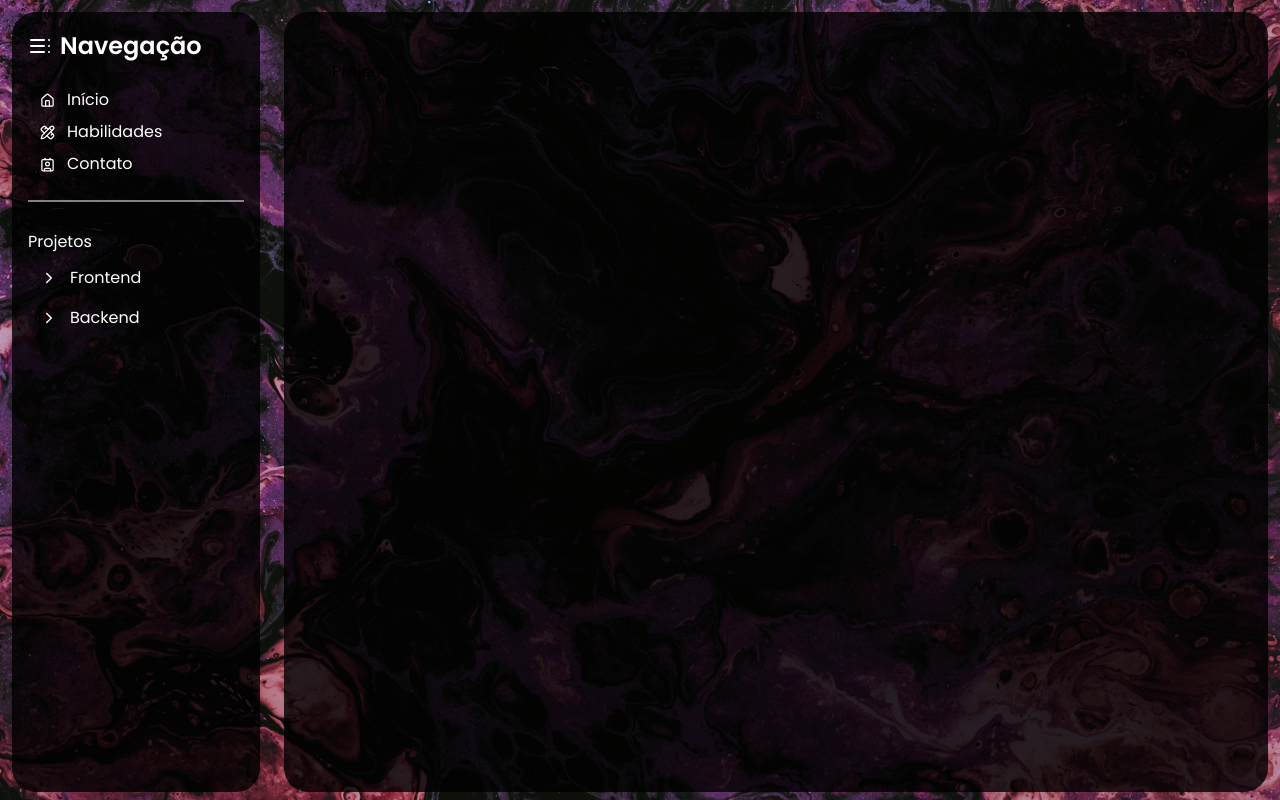
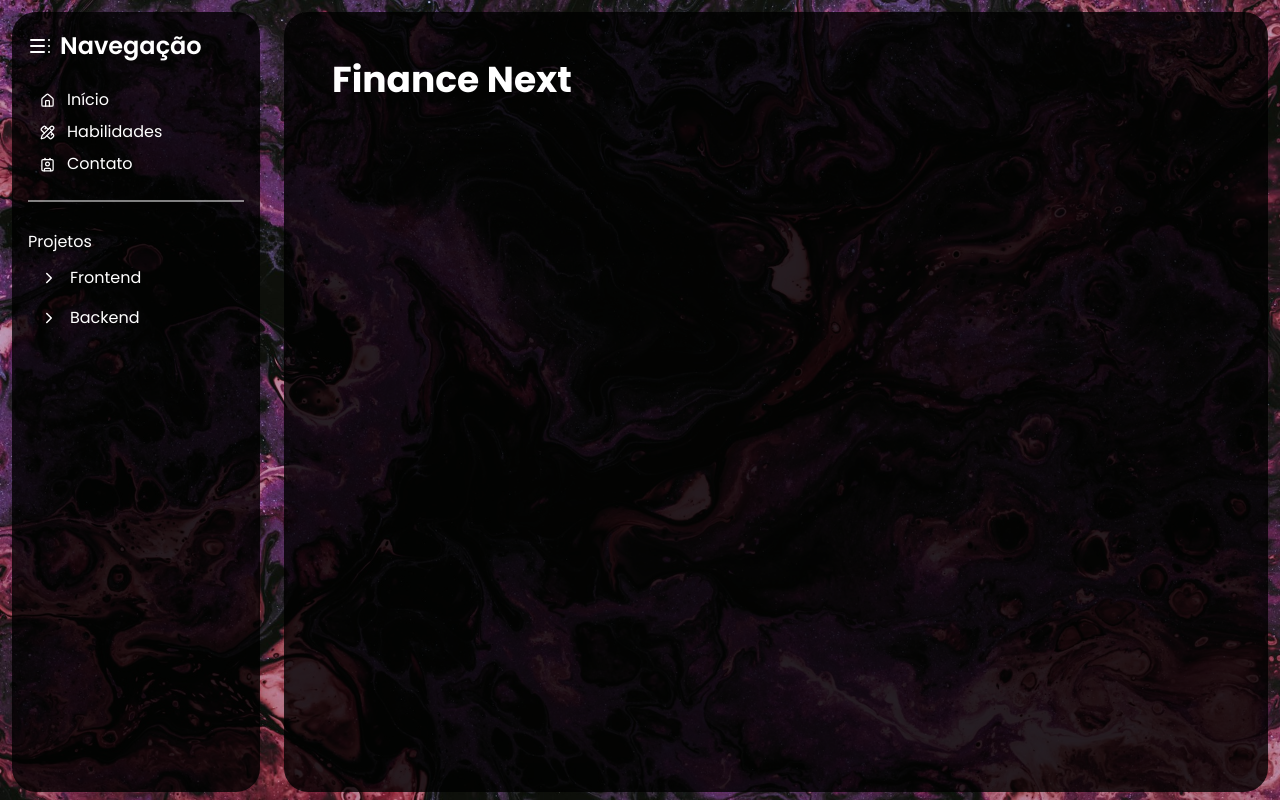
Before and after one commit to larissaOliveiraz/portfolio-next, a Next.js app: page /projects/frontend/1 in a window 1280 px wide. Built offline with nearby package versions, Linux system fonts and the light colour scheme.

Commit message:
feat: implement basic integration for dynamic routing

```diff
--- a/src/app/projects/frontend/[id]/page.tsx
+++ b/src/app/projects/frontend/[id]/page.tsx
@@ -1,7 +1,18 @@
-import React from 'react'
+import React from "react";
+import { FrontendProjects } from "../../../../db/FrontendProjects";
 
-export default function Project() {
+type ProjectProps = {
+  params: {
+    id: string;
+  };
+};
+
+export default function Project({ params }: ProjectProps) {
+  const project = FrontendProjects.find((item) => item.id === params.id);
+
   return (
-    <div>Project</div>
-  )
+    <div className="text-white">
+      <h1 className="font-[700] text-4xl">{project?.title}</h1>
+    </div>
+  );
 }
```
